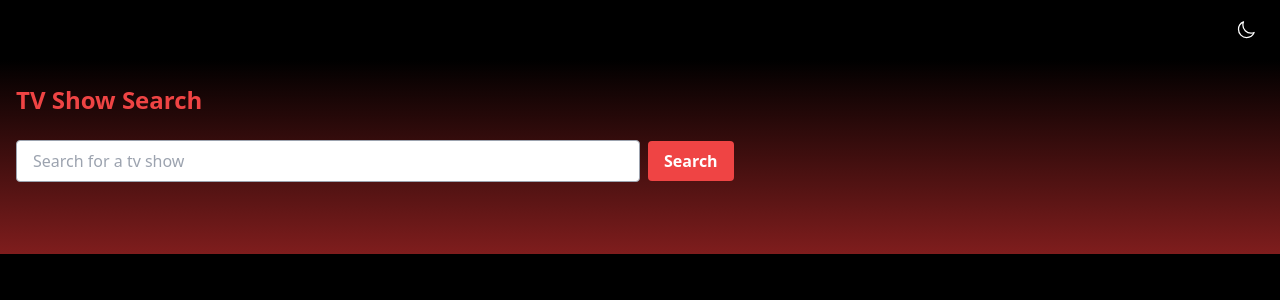
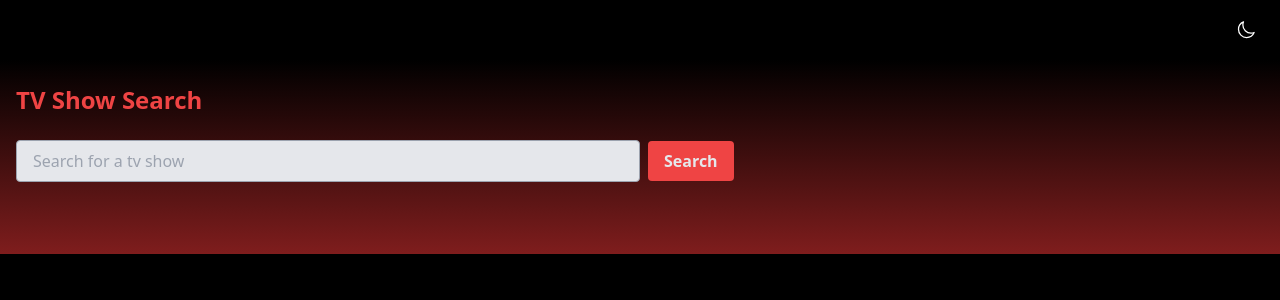
Before and after one commit to phqrew/tv-show-search, a React (Vite) app: page / in a window 1280 px wide. Shown: the top 300 px of the page. Built offline with nearby package versions, Linux system fonts and the light colour scheme.

Commit message:
color fix

```diff
--- a/src/components/SearchView.tsx
+++ b/src/components/SearchView.tsx
@@ -34,7 +34,7 @@ function SearchView() {
       <form onSubmit={handleSearch}>
         <div className="mb-4">
           <input
-            className="border border-gray-400 px-4 py-2 w-2/4 rounded"
+            className="border border-gray-400 bg-gray-200 px-4 py-2 w-2/4 rounded"
             id="query"
             type="text"
             placeholder="Search for a tv show"
@@ -42,7 +42,7 @@ function SearchView() {
             onChange={(e) => setQuery(e.target.value)}
           />
           <button
-            className="bg-red-500 hover:bg-red-700 text-white font-bold py-2 px-4 mx-2 rounded"
+            className="bg-red-500 hover:bg-red-700 text-gray-200 font-bold py-2 px-4 mx-2 rounded"
             type="submit"
             disabled={loading}
           >
```
